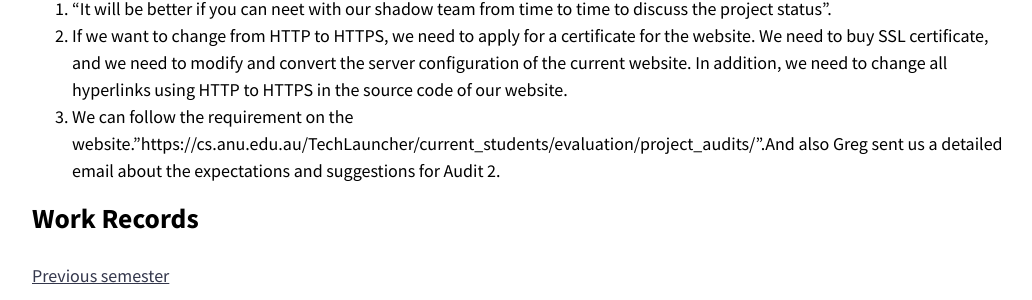
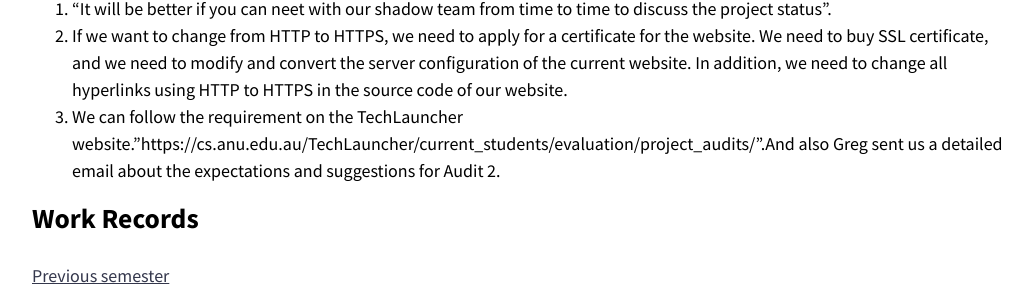
Before and after one commit to optofab/optofab.github.io, a Jekyll site: the page built from logs.md, in a window 1280 px wide and 900 px high, scrolled down 15875 px. Shown: the part 155-455 px from the top of the window, without its empty margins (114-1146 px from the left). Built offline with Jekyll 4.4.1, drawn with Linux system fonts in a browser that asks for light colours; nearby versions of some CDN libraries; emoji names are drawn with the system emoji font.

Commit message:
Update logs.md

```diff
--- a/logs.md
+++ b/logs.md
@@ -547,7 +547,7 @@
 
 1. "It will be better if you can neet with our shadow team from time  to time to discuss the project status".<br>
 2.  If we want to change from HTTP to HTTPS, we need to apply for a certificate for the website. We need to buy SSL certificate, and we need to modify and convert the server configuration of the current website. In addition, we need to change all hyperlinks using HTTP to HTTPS in the source code of our website.<br>
-3.  We can follow the requirement on the website."https://cs.anu.edu.au/TechLauncher/current_students/evaluation/project_audits/".And also Greg sent us a detailed  email about the expectations and suggestions for Audit 2.
+3.  We can follow the requirement on the TechLauncher website."https://cs.anu.edu.au/TechLauncher/current_students/evaluation/project_audits/".And also Greg sent us a detailed  email about the expectations and suggestions for Audit 2.
 
 
 
```
